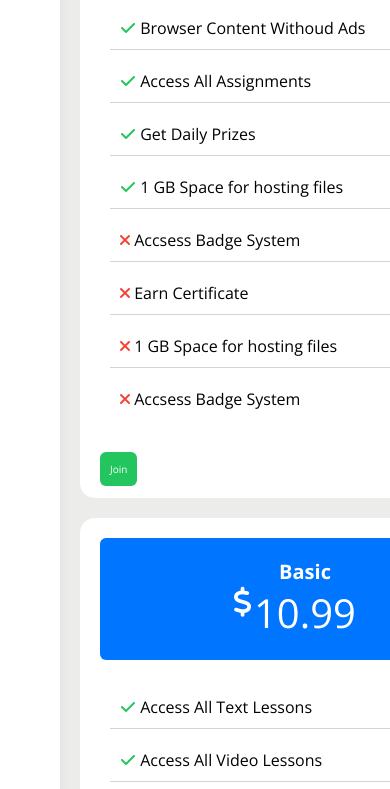
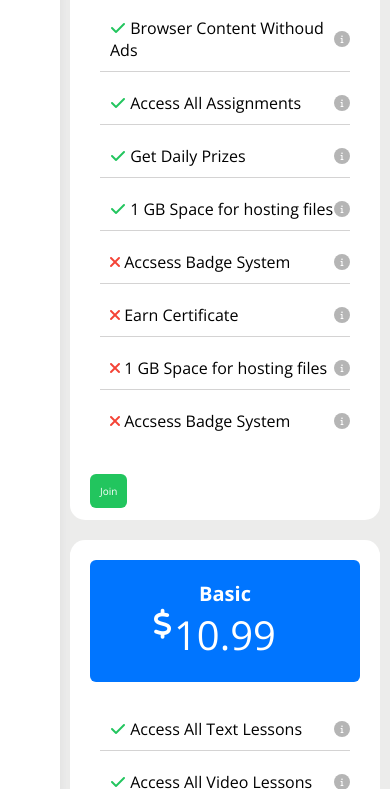
Before and after one commit to HelalAbood/Design-4---Dashbord, a plain HTML site: page plans.html in a window 390 px wide. Shown: the part 465-1254 px from the top of the page. Drawn offline with nearby package versions, Linux system fonts and the light colour scheme.

Commit message:
Fixed Issue

```diff
--- a/css/master.css
+++ b/css/master.css
@@ -794,6 +794,13 @@ a.back:hover {
     margin-left: 20px;
     margin-right: 10px;
 }
+@media (max-width: 767px) {
+    .plans-page.holder {
+        grid-template-columns: minmax(200px, 1fr);
+        margin: 10px;
+    }
+
+}
 .plans-page .header p::before {
     content: "\24";
     font-family: var(--fa-style-family-classic);
@@ -822,4 +829,13 @@ a.back:hover {
     justify-content: center;
     align-items: center;
 }
+@media (max-width: 767px) {
+    .plans-page  .main-content ul li::before {
+        width: 10px;
+        height: 10px;
+        font-size: 8px;
+        padding: 3px;
+    }
+}
+
                     /* End Plans */
```
